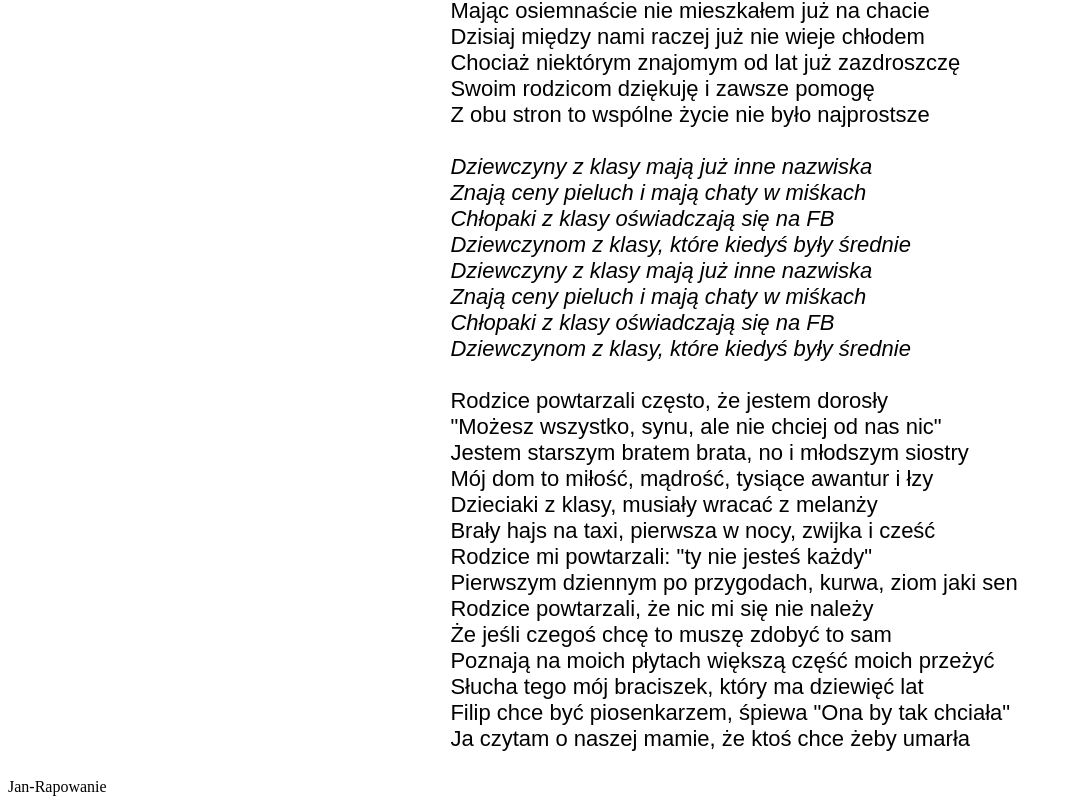
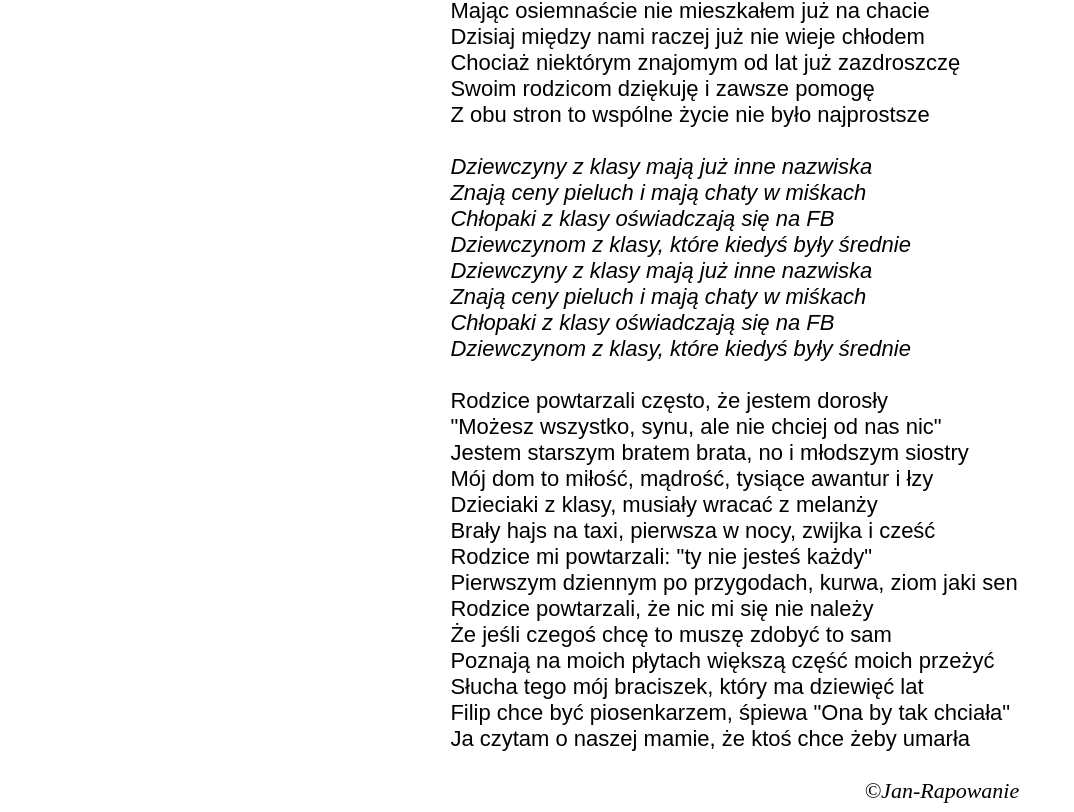
Before and after one commit to beesuntor/song-text, a plain HTML site: page sass/index.html in a window 1280 px wide. Shown: the part 544-1356 px from the top of the page, without its empty margins (0-1074 px from the left). Drawn offline with Linux system fonts and the light colour scheme.

Commit message:
Add author styles

```diff
--- a/sass/index.html
+++ b/sass/index.html
@@ -75,7 +75,7 @@
         <br>
     </div>
     <div class="author">
-        <t3>Jan-Rapowanie</t3>
+        <t3>©Jan-Rapowanie</t3>
     </div>
 </body>
 </html>
--- a/sass/style.css
+++ b/sass/style.css
@@ -16,3 +16,10 @@
 .chorus {
     font-style: italic;
 }
+
+.author {
+    text-align: right;
+    font-size: 22px;
+    font-style: oblique;
+    padding-right: 20%;
+}
```
